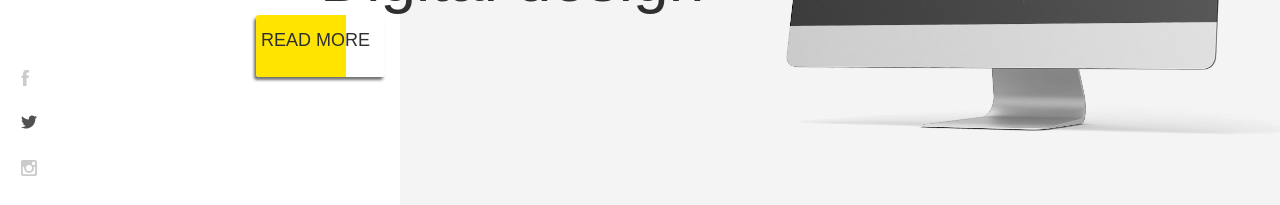
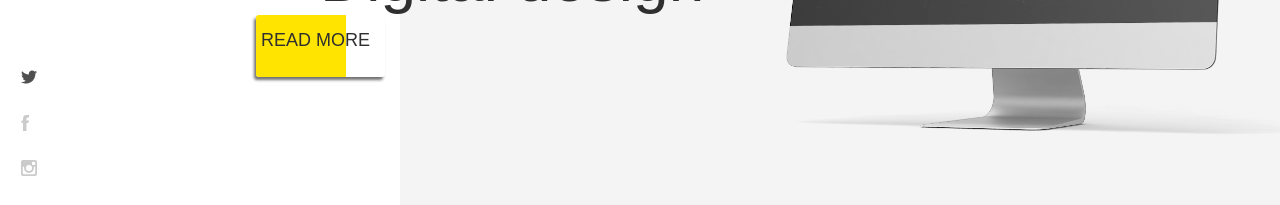
Before and after one commit to katrinkattt/react-app-yellow, a React (Create React App) app in the folder app-lending/yell-app/: page / in a window 1280 px wide. Shown: the part 350-555 px from the top of the page. Built offline with nearby package versions, Linux system fonts and the light colour scheme.

Commit message:
position social block change

```diff
--- a/app-lending/yell-app/src/components/social.jsx
+++ b/app-lending/yell-app/src/components/social.jsx
@@ -7,14 +7,14 @@ export default class Social extends Component {
     render(){
         return(
             <div className="socials">
-                <div className="social" >
-                    <a href="https://www.facebook.com/">
-                        <img src={`${facebook}`}  alt=""/></a>
-                </div>
                 <div className="social">
                     <a href="https://twitter.com/">
                         <img src={`${twitt}`} alt=""/>
                     </a>
+                </div>
+                <div className="social" >
+                    <a href="https://www.facebook.com/">
+                        <img src={`${facebook}`}  alt=""/></a>
                 </div>
                 <div className="social">
                     <a href="https://www.instagram.com/">
```
